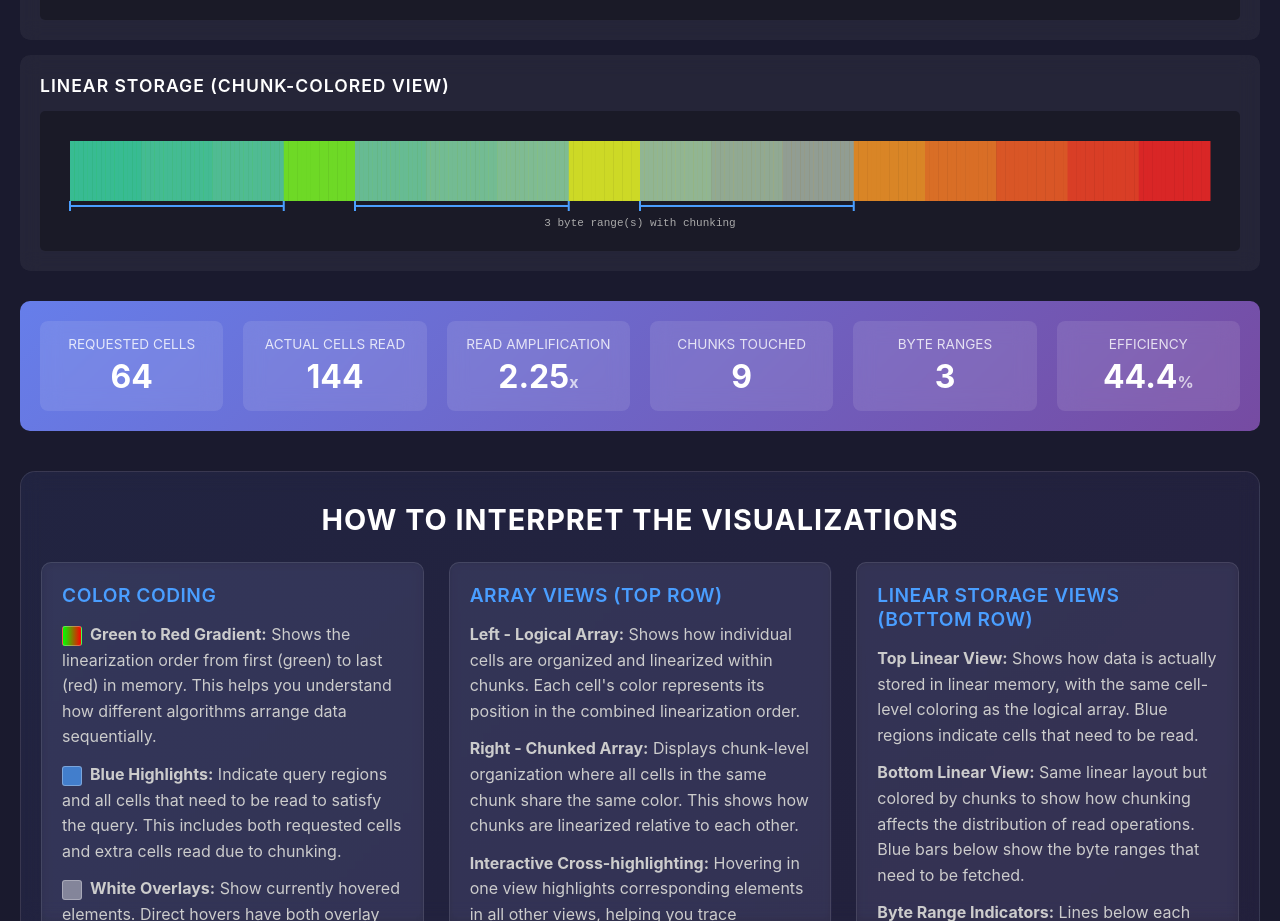
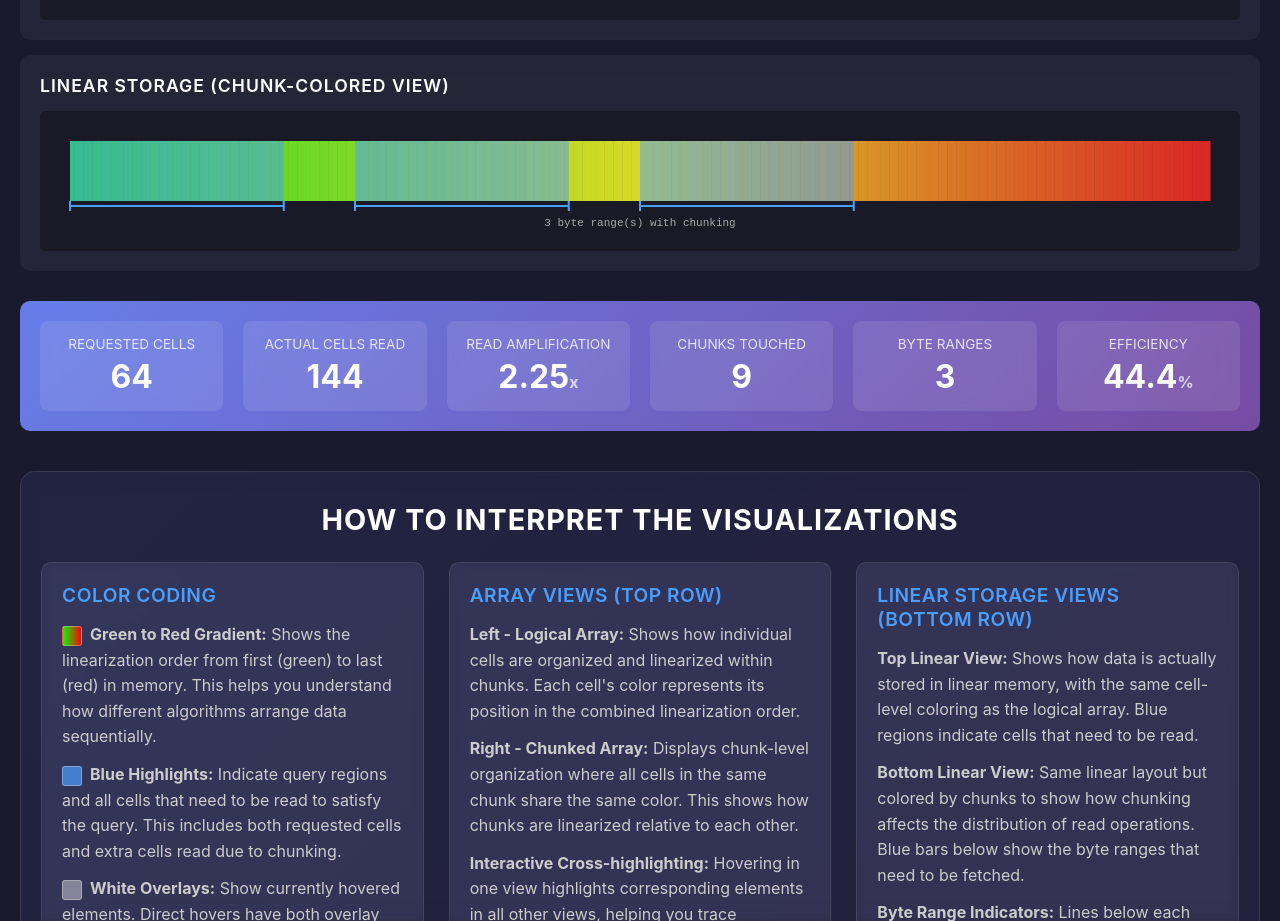
Before and after one commit to jkeifer/vischunk, a plain HTML site: page index.html in a window 1280 px wide. Shown: the part 1300-2221 px from the top of the page. Drawn offline with Linux system fonts and the light colour scheme.

Commit message:
fix a number of bugs, but 3d still broken

```diff
--- a/index.html
+++ b/index.html
@@ -309,6 +309,12 @@
             background: linear-gradient(90deg, #00ff00, #ff0000);
         }
 
+        /* Hide Z dimension controls for now */
+        .z-control {
+            display: none !important;
+            /*display: flex !important;*/
+        }
+
         .legend {
             display: flex;
             gap: 20px;
@@ -351,9 +357,9 @@
                     <input type="number" id="sizeY" min="1" max="32" value="16">
                 </div>
 
-                <div class="control-group" id="arraySizeZGroup" style="display: none;">
+                <div class="control-group z-control" id="arraySizeZGroup">
                     <label>Array Size Z</label>
-                    <input type="number" id="sizeZ" min="0" max="16" value="0">
+                    <input type="number" id="sizeZ" min="1" max="16" value="1">
                 </div>
 
                 <div class="control-group">
@@ -379,7 +385,7 @@
                     <input type="number" id="chunkY" min="1" max="32" value="4">
                 </div>
 
-                <div class="control-group" id="chunkZGroup">
+                <div class="control-group z-control" id="chunkZGroup">
                     <label>Chunk Size Z</label>
                     <input type="number" id="chunkZ" min="1" max="32" value="1">
                 </div>
@@ -409,7 +415,7 @@
                     <span>to</span>
                     <input type="number" id="queryY2" min="0" value="10">
                 </div>
-                <div class="range-group" id="zRange" style="display: none;">
+                <div class="range-group z-control" id="zRange">
                     <label>Z:</label>
                     <input type="number" id="queryZ1" min="0" value="0">
                     <span>to</span>
@@ -603,51 +609,65 @@
             updateConstraints() {
                 const sizeX = parseInt(document.getElementById('sizeX').value) || 1;
                 const sizeY = parseInt(document.getElementById('sizeY').value) || 1;
-                const sizeZ = parseInt(document.getElementById('sizeZ').value) || 0;
-
-                // Show/hide Z-related controls based on whether we have a 3D array
-                const chunkZGroup = document.getElementById('chunkZGroup');
-                const zRange = document.getElementById('zRange');
-
-                if (sizeZ > 0) {
-                    chunkZGroup.style.display = 'flex';
-                    zRange.style.display = 'flex';
-
-                    // Update chunk size constraints for 3D
+                const sizeZ = parseInt(document.getElementById('sizeZ').value) || 1;
+
+                // Z controls are statically hidden for now
+
+                // Update all constraints
                 document.getElementById('chunkX').max = sizeX;
                 document.getElementById('chunkY').max = sizeY;
-                    document.getElementById('chunkZ').max = sizeZ;
-
-                    // Update query constraints for 3D
-                    document.getElementById('queryZ1').max = sizeZ - 1;
-                    document.getElementById('queryZ2').max = sizeZ - 1;
-
-                    // Clamp chunk Z if needed
-                    if (parseInt(document.getElementById('chunkZ').value) > sizeZ) {
-                        document.getElementById('chunkZ').value = sizeZ;
-                    }
-                } else {
-                    chunkZGroup.style.display = 'none';
-                    zRange.style.display = 'none';
-
-                    // Update chunk size constraints for 2D
-                    document.getElementById('chunkX').max = sizeX;
-                    document.getElementById('chunkY').max = sizeY;
-                    // Don't set chunkZ constraints since it's hidden
-                }
-
-                // Update X,Y query constraints (always applies)
-                document.getElementById('queryX1').max = sizeX - 1;
-                document.getElementById('queryX2').max = sizeX - 1;
-                document.getElementById('queryY1').max = sizeY - 1;
-                document.getElementById('queryY2').max = sizeY - 1;
-
-                // Clamp current values if they exceed new constraints
-                if (parseInt(document.getElementById('chunkX').value) > sizeX) {
-                    document.getElementById('chunkX').value = sizeX;
-                }
-                if (parseInt(document.getElementById('chunkY').value) > sizeY) {
-                    document.getElementById('chunkY').value = sizeY;
+                document.getElementById('chunkZ').max = Math.max(1, sizeZ);
+
+                document.getElementById('queryX1').max = Math.max(0, sizeX - 1);
+                document.getElementById('queryX2').max = Math.max(0, sizeX - 1);
+                document.getElementById('queryY1').max = Math.max(0, sizeY - 1);
+                document.getElementById('queryY2').max = Math.max(0, sizeY - 1);
+                document.getElementById('queryZ1').max = Math.max(0, sizeZ - 1);
+                document.getElementById('queryZ2').max = Math.max(0, sizeZ - 1);
+
+                // Clamp chunk sizes to valid ranges
+                const chunkX = document.getElementById('chunkX');
+                const chunkY = document.getElementById('chunkY');
+                const chunkZ = document.getElementById('chunkZ');
+
+                if (parseInt(chunkX.value) > sizeX) chunkX.value = sizeX;
+                if (parseInt(chunkY.value) > sizeY) chunkY.value = sizeY;
+                if (parseInt(chunkZ.value) > sizeZ) chunkZ.value = Math.max(1, sizeZ);
+
+                // Clamp query values to valid ranges
+                const queryX1 = document.getElementById('queryX1');
+                const queryX2 = document.getElementById('queryX2');
+                const queryY1 = document.getElementById('queryY1');
+                const queryY2 = document.getElementById('queryY2');
+                const queryZ1 = document.getElementById('queryZ1');
+                const queryZ2 = document.getElementById('queryZ2');
+
+                const maxX = sizeX - 1;
+                const maxY = sizeY - 1;
+                const maxZ = sizeZ - 1;
+
+                if (parseInt(queryX1.value) > maxX) queryX1.value = Math.max(0, maxX);
+                if (parseInt(queryX2.value) > maxX) queryX2.value = Math.max(0, maxX);
+                if (parseInt(queryY1.value) > maxY) queryY1.value = Math.max(0, maxY);
+                if (parseInt(queryY2.value) > maxY) queryY2.value = Math.max(0, maxY);
+                if (parseInt(queryZ1.value) > maxZ) queryZ1.value = Math.max(0, maxZ);
+                if (parseInt(queryZ2.value) > maxZ) queryZ2.value = Math.max(0, maxZ);
+
+                // Handle edge case: if array dimension is 1, set sensible defaults
+                if (sizeX === 1) {
+                    chunkX.value = 1;
+                    queryX1.value = 0;
+                    queryX2.value = 0;
+                }
+                if (sizeY === 1) {
+                    chunkY.value = 1;
+                    queryY1.value = 0;
+                    queryY2.value = 0;
+                }
+                if (sizeZ === 1) {
+                    chunkZ.value = 1;
+                    queryZ1.value = 0;
+                    queryZ2.value = 0;
                 }
             }
 
@@ -883,11 +903,43 @@
 
             // Get the global linearization position combining both levels
             getGlobalPosition(x, y, z, params) {
+                const [sizeX, sizeY] = params.size;
                 const [chunkX, chunkY, chunkZ] = params.chunk;
-                const cellsPerChunk = chunkX * chunkY * Math.max(1, chunkZ);
+
+                // Calculate which chunk this cell belongs to
+                const chunkCX = Math.floor(x / chunkX);
+                const chunkCY = Math.floor(y / chunkY);
+                const chunkCZ = Math.floor(z / Math.max(1, chunkZ));
+
+                // Get linearization position of chunks
+                const chunksX = Math.ceil(sizeX / chunkX);
+                const chunksY = Math.ceil(sizeY / chunkY);
                 const normalizedChunkPos = this.getNormalizedChunkPosition(x, y, z, params);
+
+                // Calculate how many actual cells are in chunks before this one
+                let cellsBeforeThisChunk = 0;
+                for (let i = 0; i < normalizedChunkPos; i++) {
+                    // Convert sequential chunk index back to chunk coordinates
+                    const tempChunksX = Math.ceil(sizeX / chunkX);
+                    const tempChunksY = Math.ceil(sizeY / chunkY);
+
+                    let tempCX, tempCY;
+                    // This depends on the chunk algorithm - for now assume row-major for chunk ordering
+                    tempCY = Math.floor(i / tempChunksX);
+                    tempCX = i % tempChunksX;
+
+                    // Calculate actual cells in this chunk
+                    const startX = tempCX * chunkX;
+                    const startY = tempCY * chunkY;
+                    const endX = Math.min(startX + chunkX, sizeX);
+                    const endY = Math.min(startY + chunkY, sizeY);
+                    const actualCellsInChunk = (endX - startX) * (endY - startY);
+                    cellsBeforeThisChunk += actualCellsInChunk;
+                }
+
+                // Add position within current chunk
                 const intraChunkPos = this.getIntraChunkPosition(x, y, z, params);
-                return normalizedChunkPos * cellsPerChunk + intraChunkPos;
+                return cellsBeforeThisChunk + intraChunkPos;
             }
 
             // Get the range of global positions for a chunk
@@ -1372,21 +1424,25 @@
                 const chunksX = Math.ceil(sizeX / chunkX);
                 const chunksY = Math.ceil(sizeY / chunkY);
 
-                // Cache chunk color mapping for performance
-                const chunkMapKey = `${chunksX},${chunksY},${params.chunkAlgorithm}`;
+                // Cache chunk color mapping for performance (include Z dimension)
+                const chunksZ = Math.ceil(Math.max(1, sizeZ) / Math.max(1, params.chunk[2]));
+                const chunkMapKey = `${chunksX},${chunksY},${chunksZ},${params.chunkAlgorithm}`;
                 let chunkColorMap = this.positionCache.get(chunkMapKey);
 
                 if (!chunkColorMap) {
-                    // First, create a mapping of chunk coordinates to their linearization order
+                    // First, create a mapping of chunk coordinates to their linearization order (including Z)
                     const chunkPositions = [];
+                    for (let chunkCZ = 0; chunkCZ < chunksZ; chunkCZ++) {
                         for (let chunkCY = 0; chunkCY < chunksY; chunkCY++) {
                             for (let chunkCX = 0; chunkCX < chunksX; chunkCX++) {
-                            const linearPos = this.linearizeCoordinate(chunkCX, chunkCY, 0, chunksX, chunksY, 1, params.chunkAlgorithm);
+                                const linearPos = this.linearizeCoordinate(chunkCX, chunkCY, chunkCZ, chunksX, chunksY, chunksZ, params.chunkAlgorithm);
                                 chunkPositions.push({
                                     chunkCX,
                                     chunkCY,
+                                    chunkCZ,
                                     linearPos
                                 });
+                            }
                         }
                     }
 
@@ -1396,7 +1452,7 @@
                     // Create a map from chunk coordinates to color index
                     chunkColorMap = new Map();
                     chunkPositions.forEach((chunk, index) => {
-                        const key = `${chunk.chunkCX},${chunk.chunkCY}`;
+                        const key = `${chunk.chunkCX},${chunk.chunkCY},${chunk.chunkCZ}`;
                         chunkColorMap.set(key, index);
                     });
 
@@ -1408,9 +1464,10 @@
                     for (let x = 0; x < sizeX; x++) {
                         const chunkCX = Math.floor(x / chunkX);
                         const chunkCY = Math.floor(y / chunkY);
-                        const chunkKey = `${chunkCX},${chunkCY}`;
+                        const chunkCZ = 0; // For 2D spatial view, we show Z=0 slice
+                        const chunkKey = `${chunkCX},${chunkCY},${chunkCZ}`;
                         const colorIndex = chunkColorMap.get(chunkKey);
-                        const totalChunks = chunksX * chunksY;
+                        const totalChunks = chunksX * chunksY * chunksZ;
                         const color = this.getColorForLinearPosition(colorIndex, totalChunks - 1);
 
                         ctx.fillStyle = color;
@@ -1628,13 +1685,29 @@
                     this.positionCache.set(posMapKey, positionToCell);
                 }
 
+                // Use the same chunk color mapping as the spatial view for consistency
+                const chunksZ3D = Math.ceil(Math.max(1, sizeZ) / Math.max(1, params.chunk[2]));
+                const chunkMapKey2 = `${chunksX},${chunksY},${chunksZ3D},${params.chunkAlgorithm}`;
+                const spatialChunkColorMap = this.positionCache.get(chunkMapKey2);
+
                 for (let i = 0; i < data.totalCells; i++) {
                     const cell = positionToCell.get(i);
-                    if (cell) {
-                        // Color based on normalized chunk position
-                        const normalizedPos = this.getNormalizedChunkPosition(cell.x, cell.y, 0, params);
-                        const color = this.getColorForLinearPosition(normalizedPos, totalChunks - 1);
+                    if (cell && spatialChunkColorMap) {
+                        // Use the same chunk color mapping as the spatial chunked view
+                        const chunkCX = Math.floor(cell.x / chunkSizeX);
+                        const chunkCY = Math.floor(cell.y / chunkSizeY);
+                        const chunkCZ = Math.floor((cell.z || 0) / Math.max(1, params.chunk[2]));
+                        const chunkKey = `${chunkCX},${chunkCY},${chunkCZ}`;
+                        const colorIndex = spatialChunkColorMap.get(chunkKey);
+
+                        if (colorIndex !== undefined) {
+                            const totalChunks3D = chunksX * chunksY * chunksZ3D;
+                            const color = this.getColorForLinearPosition(colorIndex, totalChunks3D - 1);
                             ctx.fillStyle = color;
+                        } else {
+                            // Fallback for invalid chunks
+                            ctx.fillStyle = '#333';
+                        }
                     } else {
                         // Fallback to gradient if position mapping fails
                         const color = this.getColorForLinearPosition(i, data.totalCells);
```
Lines whose indentation alone changed are shown as unchanged.
